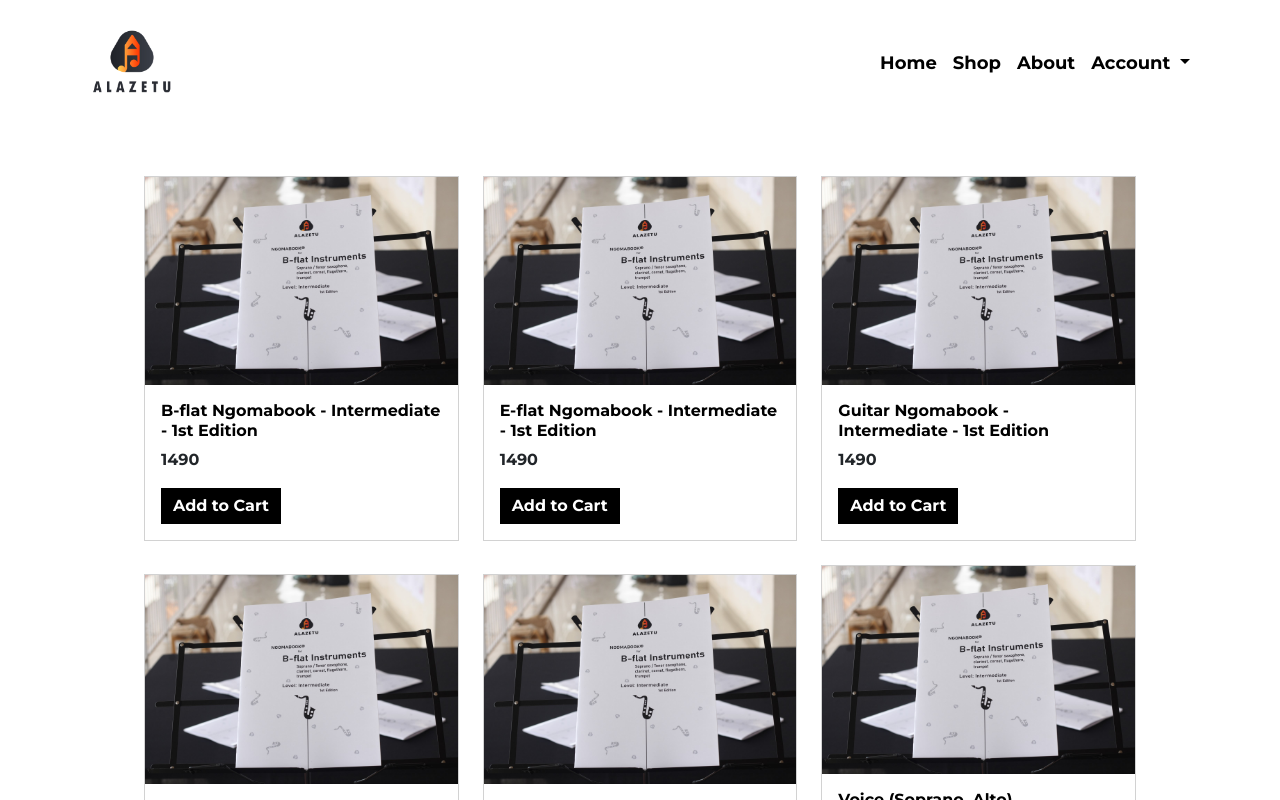
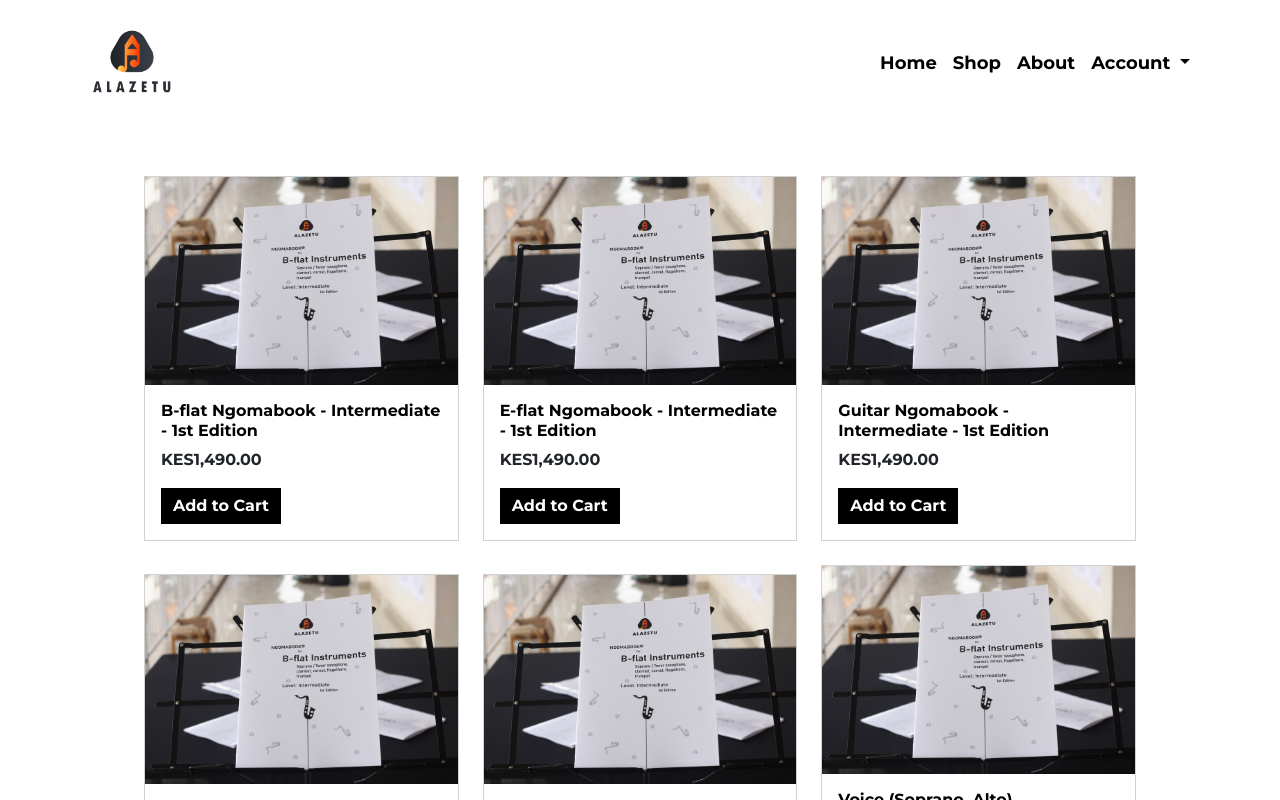
Before and after one commit to Timmutegi/alazetu-web-app, an Angular app: page /shop in a window 1280 px wide. Shown: the top 800 px of the page. Built offline with nearby package versions, Linux system fonts and the light colour scheme.

Commit message:
Added currency formatting

```diff
--- a/src/app/components/shop/shop.component.html
+++ b/src/app/components/shop/shop.component.html
@@ -8,7 +8,7 @@
                     <a routerLink="/product">
                         <h6 class="card-title">{{product.name}}</h6>
                     </a>
-                    <p class="card-text">{{product.cost}}</p>
+                    <p class="card-text">{{product.cost | currency:'KES':'code'}}</p>
                     <button class="btn btn-primary" (click)="addToCart(product.id)" *ngIf="!cartItems.includes(product.id)">
                         Add to Cart
                     </button>
```
